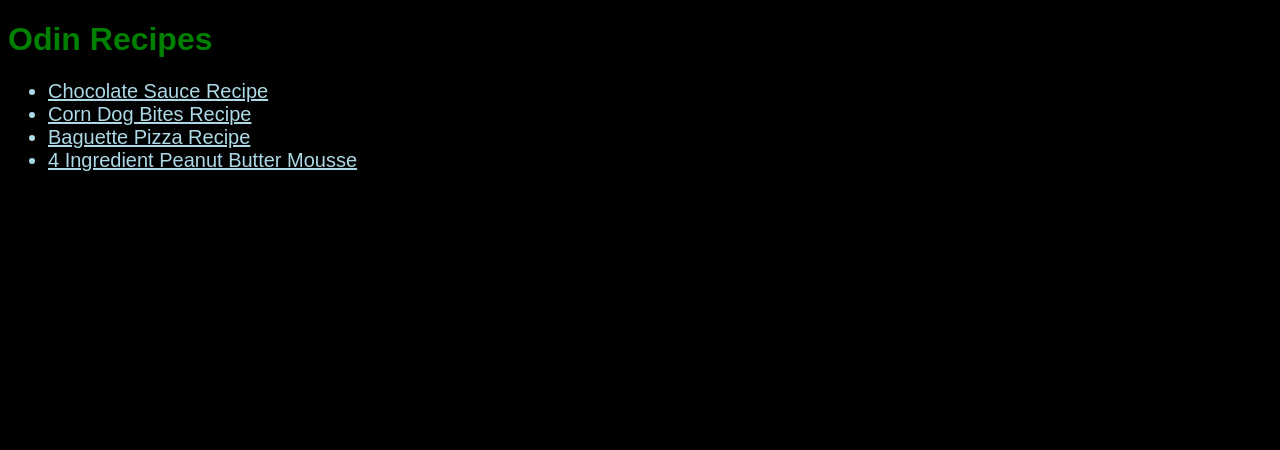
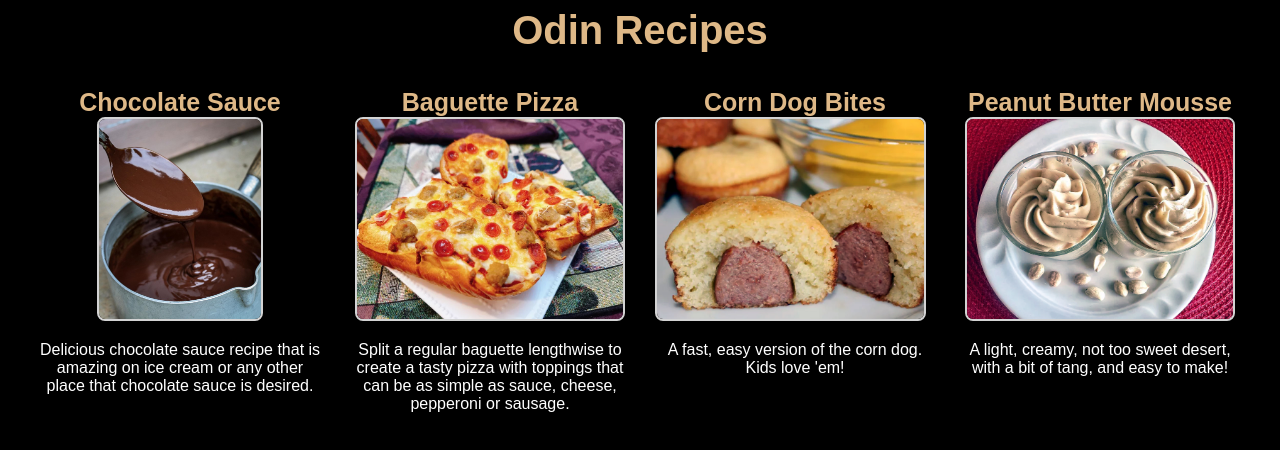
Before and after one commit to Indy80386/odin-recipes, a plain HTML site: page index.html in a window 1280 px wide. Drawn offline with Linux system fonts and the light colour scheme.

Commit message:
Change select recipe links on main page to click on image

```diff
--- a/index.html
+++ b/index.html
@@ -10,10 +10,30 @@
 <body>
     <h1 class="banner">Odin Recipes</h1>
 
-    <ul class="reclinks">
-        <li><a class="reclinks" href="./recipes/chocsauce.html">Chocolate Sauce Recipe</a></li>
-        <li><a class="reclinks" href="./recipes/corndogbites.html">Corn Dog Bites Recipe</a></li>
-        <li><a class="reclinks" href="./recipes/baguettepizza.html">Baguette Pizza Recipe</a></li>
-        <li><a class="reclinks" href="./recipes/pbmousse.html">4 Ingredient Peanut Butter Mousse</a></li>
-    </ul>
+    <div class="menublock">
+        <div class="link-container">
+            <p class="bxtitle"><strong>Chocolate Sauce</strong></p>
+            <a href="./recipes/chocsauce.html"><img src="./recipes/chocsauce.jpg" alt="Chocolate Sauce" height="200" width= auto></a>
+            <p class="bxdescr">Delicious chocolate sauce recipe that is amazing on ice cream or any other place that chocolate sauce is desired.</p>
+       </div>
+
+        <div class="link-container">
+            <p class="bxtitle"><strong>Baguette Pizza</strong></p>
+            <a href="./recipes/baguettepizza.html"><img src="./recipes/baguettepizza.jpg" alt="Chocolate Sauce" height="200" width= auto></a>
+            <p class="bxdescr">Split a regular baguette lengthwise to create a tasty pizza with toppings that can be as simple as sauce, cheese, pepperoni or sausage.</p>
+        </div>
+
+        <div class="link-container">
+            <p class="bxtitle"><strong>Corn Dog Bites</strong></p>
+            <a href="./recipes/corndogbites.html"><img src="./recipes/corndogbites.jpg" alt="Chocolate Sauce" height="200" width= auto></a>>
+            <p class="bxdescr">A fast, easy version of the corn dog. Kids love 'em!</p>
+        </div>
+
+       <div class="link-container">
+        <p class="bxtitle"><strong>Peanut Butter Mousse</strong></p>
+        <a href="./recipes/pbmousse.html"><img src="./recipes/pbmousse.jpg" alt="Chocolate Sauce" height="200" width= auto></a>
+        <p class="bxdescr">A light, creamy, not too sweet desert, with a bit of tang, and easy to make!</p>
+       </div>
+    </div>
+
 </body>
--- a/style.css
+++ b/style.css
@@ -2,22 +2,62 @@
 body {
     background-color: black;
     font-family:Arial, Helvetica, sans-serif;
+    margin-left: 20px;
+    margin-right: 20px;
 }
 
-img {
+/* * {
+    border: 2px solid red;
+  } */
+
+/* Start of menublock settings */
+.menublock {
+    display: flex;
+    padding: 5px;
+}
+
+.link-container {
+    max-width: 300px;
+    text-align: center;
+    margin: 5px;
+}
+
+ .link-container .bxtitle {
+    font-size: 25px;
+    color: burlywood;
+    margin-bottom: 0px;
+ }
+
+ .link-container .bxdescr {
+    font-size: 16px;
+    color: white;
+    margin-left: 7px;
+    margin-right: 7px;
+ }
+
+  img,
+ .link-container img {
+    padding: 0 auto;
     border-radius: 8px;
-    border: 10px solid lightslategray;
-  }
+    border-style: solid;
+    border-width: 2px;
+    border-color: lightgray;
+ }
 
-.reclinks {
+/* End of menublock settings */
+
+ .reclinks {
   color: lightblue;
   font-size: 20px;
   font-weight: 500;
 }
 
 .banner {
-    color: green;
+    color: burlywood;
+    font-size: 40px;
     font-weight: bold;
+    text-align: center;
+    margin: 0 auto;
 }
 
 .banner2 {
@@ -27,6 +67,6 @@ img {
 
 .ingred {
     color: aliceblue;
-    font-size: 15px;
+    font-size: 17px;
     font-weight: 500;
 }
```
Also changed, not shown: recipes/baguettepizza.html (+2 -0 lines), recipes/chocsauce.html (+4 -2 lines), recipes/corndogbites.html (+2 -0 lines), recipes/pbmousse.html (+2 -1 lines).
